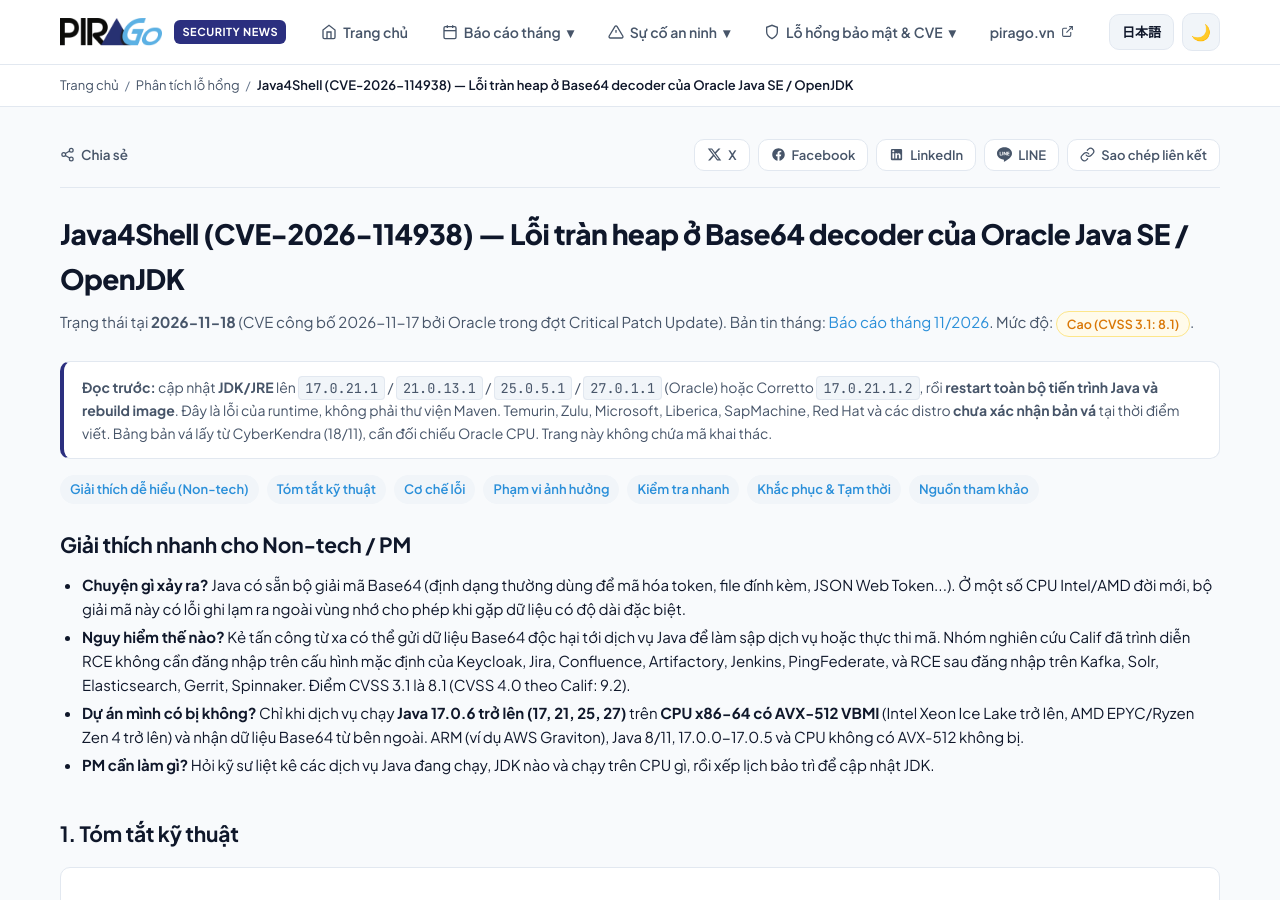
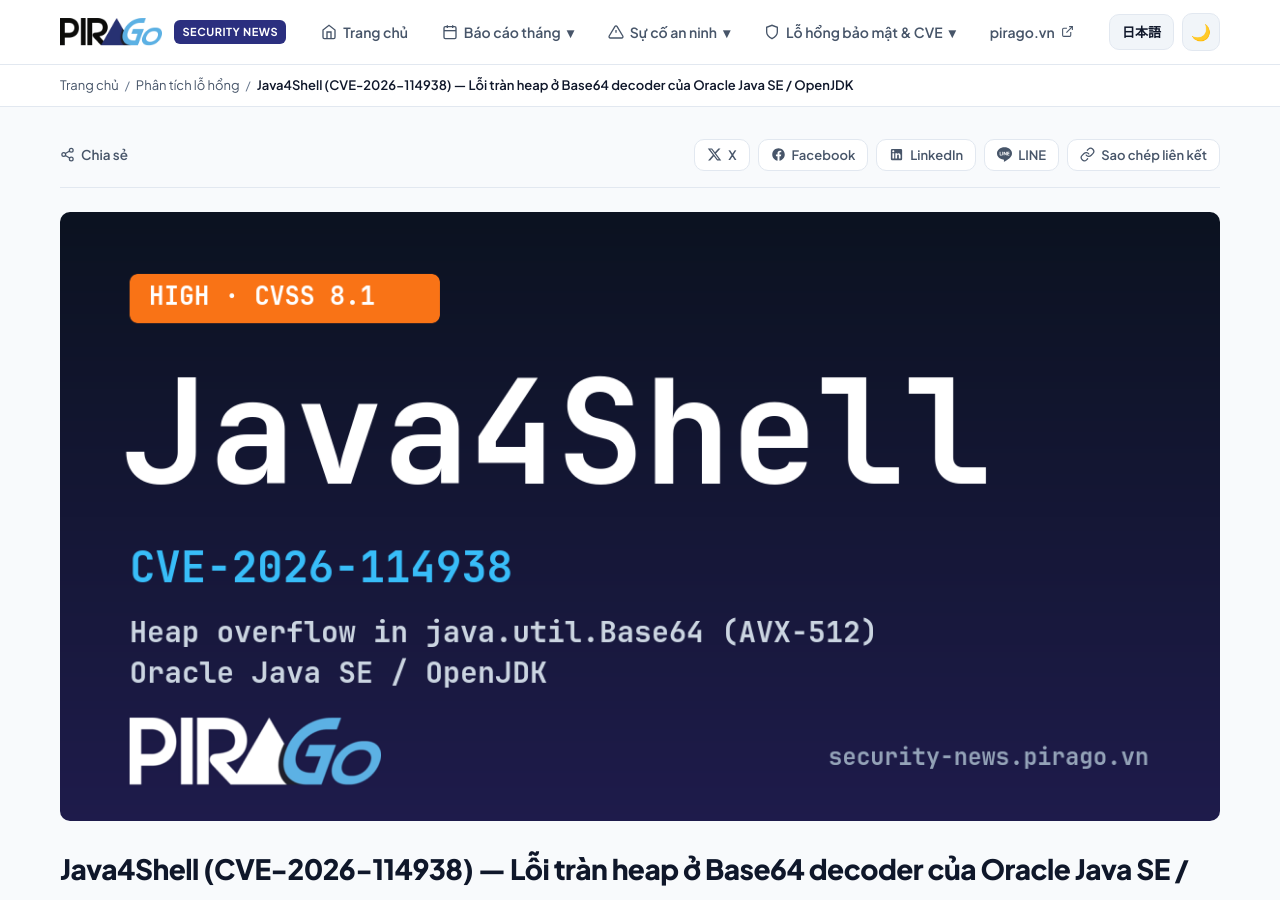
Before and after one commit to pirago-vietnam/security-news, a Jekyll site: the page built from featured/java-cve-2026-114938/analysis.html, in a window 1280 px wide and 900 px high. Built offline with Jekyll 4.4.1, drawn with Linux system fonts in a browser that asks for light colours.

Commit message:
add Java4Shell hero/OG image to CVE-2026-114938 page (vi + ja)
Co-Authored-By: Claude Sonnet 5.5 <noreply@anthropic.com>

```diff
--- a/featured/java-cve-2026-114938/analysis.html
+++ b/featured/java-cve-2026-114938/analysis.html
@@ -2,6 +2,7 @@
 layout: default
 title: "Java4Shell (CVE-2026-114938) — Lỗi tràn heap ở Base64 decoder của Oracle Java SE / OpenJDK"
 description: "Tóm tắt nhanh CVE-2026-114938 (Java4Shell): tràn bộ nhớ heap trong intrinsic AVX-512 của java.util.Base64 trên x86-64, CVSS 8.1, phạm vi ảnh hưởng, cách kiểm tra và hướng xử lý."
+image: "/featured/java-cve-2026-114938/java4shell-og.png"
 category: "Phân tích lỗ hổng"
 ---
 <style>
@@ -22,6 +23,8 @@ category: "Phân tích lỗ hổng"
   .fig .mut { fill: var(--text-muted); }
   .fig .box { fill: var(--bg-subtle); stroke: var(--line); }
 </style>
+
+<img src="{{ '/featured/java-cve-2026-114938/java4shell-og.png' | relative_url }}" alt="Java4Shell CVE-2026-114938" width="1200" height="630" style="width:100%;height:auto;border-radius:var(--radius-md);margin:0 0 20px;">
 
 <div class="report-header">
   <h1>Java4Shell (CVE-2026-114938) — Lỗi tràn heap ở Base64 decoder của Oracle Java SE / OpenJDK</h1>
--- a/featured/java-cve-2026-114938/ja/analysis.html
+++ b/featured/java-cve-2026-114938/ja/analysis.html
@@ -3,6 +3,7 @@ layout: default
 lang: ja
 title: "Java4Shell（CVE-2026-114938）— Oracle Java SE / OpenJDK Base64 デコーダーのヒープバッファオーバーフロー"
 description: "CVE-2026-114938（Java4Shell）の概要：x86-64 の java.util.Base64 AVX-512 イントリンシックにおけるヒープ破壊、CVSS 8.1、影響範囲、確認方法と対策。"
+image: "/featured/java-cve-2026-114938/java4shell-og.png"
 category: "脆弱性分析"
 permalink: /ja/featured/java-cve-2026-114938/analysis/
 ---
@@ -24,6 +25,8 @@ permalink: /ja/featured/java-cve-2026-114938/analysis/
   .fig .mut { fill: var(--text-muted); }
   .fig .box { fill: var(--bg-subtle); stroke: var(--line); }
 </style>
+
+<img src="{{ '/featured/java-cve-2026-114938/java4shell-og.png' | relative_url }}" alt="Java4Shell CVE-2026-114938" width="1200" height="630" style="width:100%;height:auto;border-radius:var(--radius-md);margin:0 0 20px;">
 
 <div class="report-header">
   <h1>Java4Shell（CVE-2026-114938）— Oracle Java SE / OpenJDK Base64 デコーダーのヒープバッファオーバーフロー</h1>
```
Also changed, not shown: featured/java-cve-2026-114938/java4shell-og.png (added).
